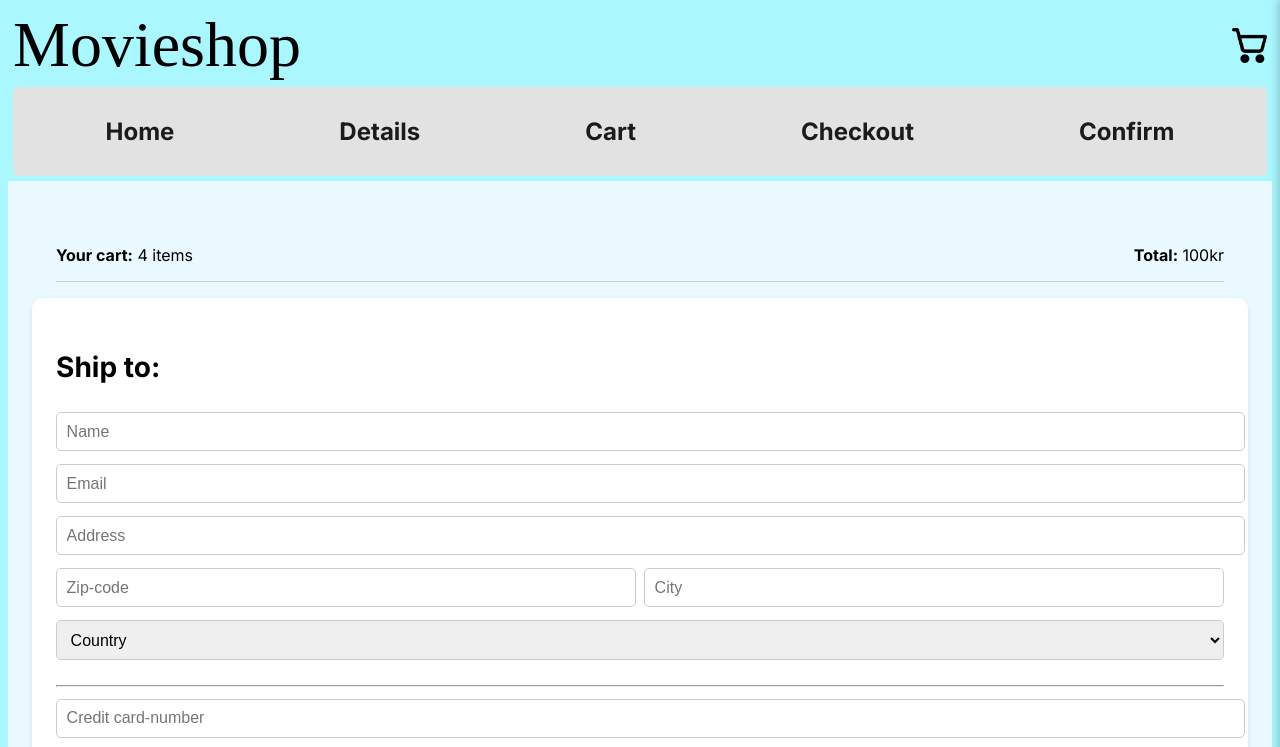
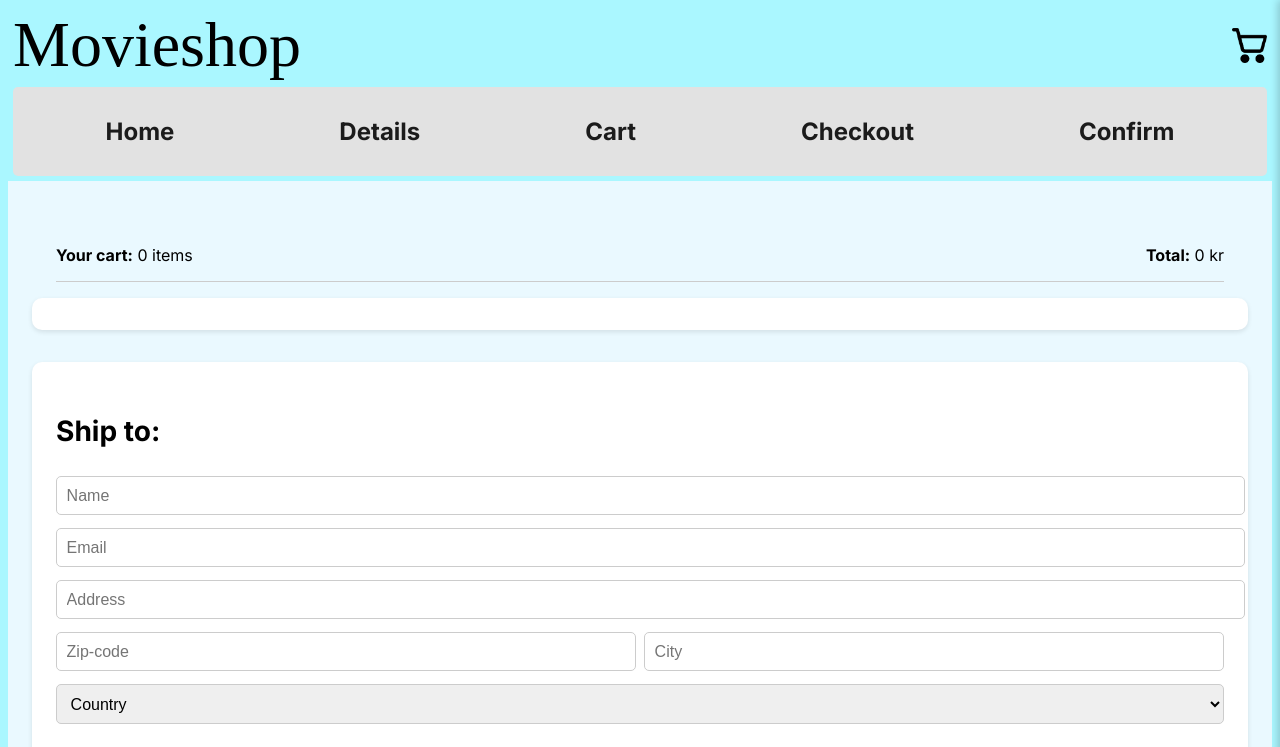
Before and after one commit to SparkyBeles/shop, a React (Vite) app: page /checkout in a window 1280 px wide. Shown: the top 747 px of the page. Built offline with nearby package versions, Linux system fonts and the light colour scheme; a web font is replaced by a local one.

Commit message:
show cart items in checkout

```diff
--- a/src/css/Checkout.css
+++ b/src/css/Checkout.css
@@ -14,6 +14,52 @@
     width: 100%;
     border-bottom: 1px solid #ccc;
     margin-bottom: 1rem;
+    font-size: 1rem;
+}
+
+.checkout-items {
+    width: 100%;
+    background: white;
+    padding: 1rem 1.5rem;
+    border-radius: 10px;
+    margin-bottom: 2rem;
+    box-shadow: 0 2px 5px rgba(0,0,0,0.1);
+}
+
+.checkout-item {
+    display: flex;
+    align-items: center;
+    justify-content: space-between;
+    border-bottom: 1px solid #ddd;
+    padding: 0.8rem 0;
+}
+
+.checkout-item:last-child {
+    border-bottom: none;
+}
+
+.checkout-item-left {
+    display: flex;
+    align-items: center;
+    gap: 1rem;
+}
+
+.checkout-item img {
+    width: 50px;
+    height: 70px;
+    object-fit: cover;
+    border-radius: 5px;
+}
+
+.checkout-item-title {
+    font-size: 1rem;
+    font-weight: 500;
+    color: #000000;
+}
+
+.checkout-item-price {
+    font-weight: 500;
+    color: #000000;
     font-size: 1rem;
 }
 
--- a/src/pages/Checkout.jsx
+++ b/src/pages/Checkout.jsx
@@ -1,12 +1,21 @@
 
 import { useNavigate } from 'react-router-dom';
-
+import { useSelector } from 'react-redux';
 import Menu from "../components/Menu";
 import "../css/Checkout.css";
 
 function Checkout() {
 
     const navigate = useNavigate();
+    const cart = useSelector((state) => state.cart.value);
+
+    function cartTotal(cart) {
+        let sum = 0;
+        cart.forEach(item => {
+            sum += item.price;
+        });
+        return sum;
+    }
 
     const handleCancel = () => {
         navigate("/cart");
@@ -23,8 +32,20 @@ function Checkout() {
             <div className="checkout-container">
 
                 <div className="checkout-summary">
-                    <p><strong>Your cart:</strong> 4 items</p>
-                    <p><strong>Total:</strong> 100kr</p>
+                    <p><strong>Your cart:</strong> {cart.length} items</p>
+                    <p><strong>Total:</strong> {cartTotal(cart)} kr</p>
+                </div>
+
+                <div className="checkout-items">
+                    {cart.map((cartItem, index) => (
+                        <div className="checkout-item" key={index}>
+                            <div className="checkout-item-left">
+                                <img src={cartItem.poster} alt={cartItem.title} />
+                                <span className="checkout-item-title">{cartItem.title}</span>
+                            </div>
+                            <span className="checkout-item-price">{cartItem.price} kr</span>
+                        </div>
+                    ))}
                 </div>
 
                 <form className="checkout-form" onSubmit={handlePurchase}>
```
